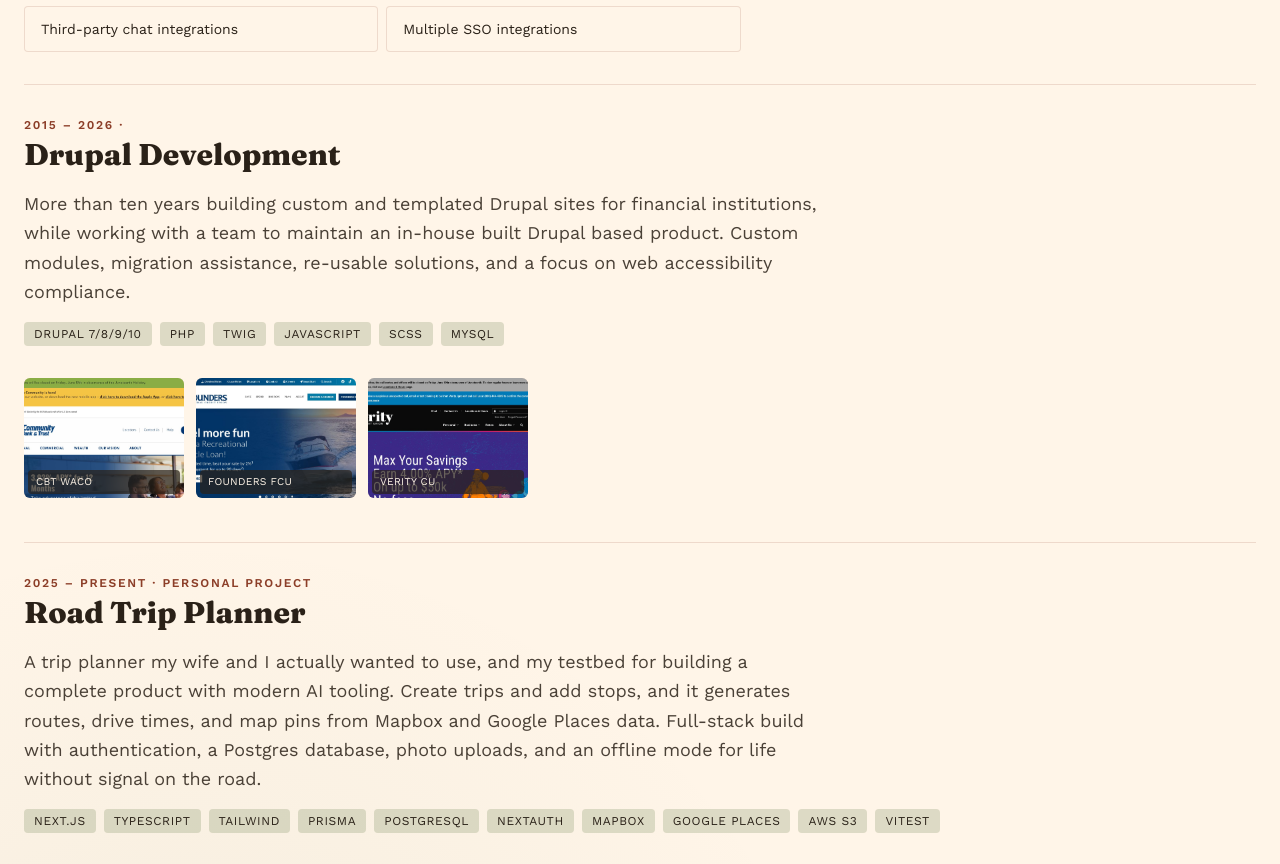
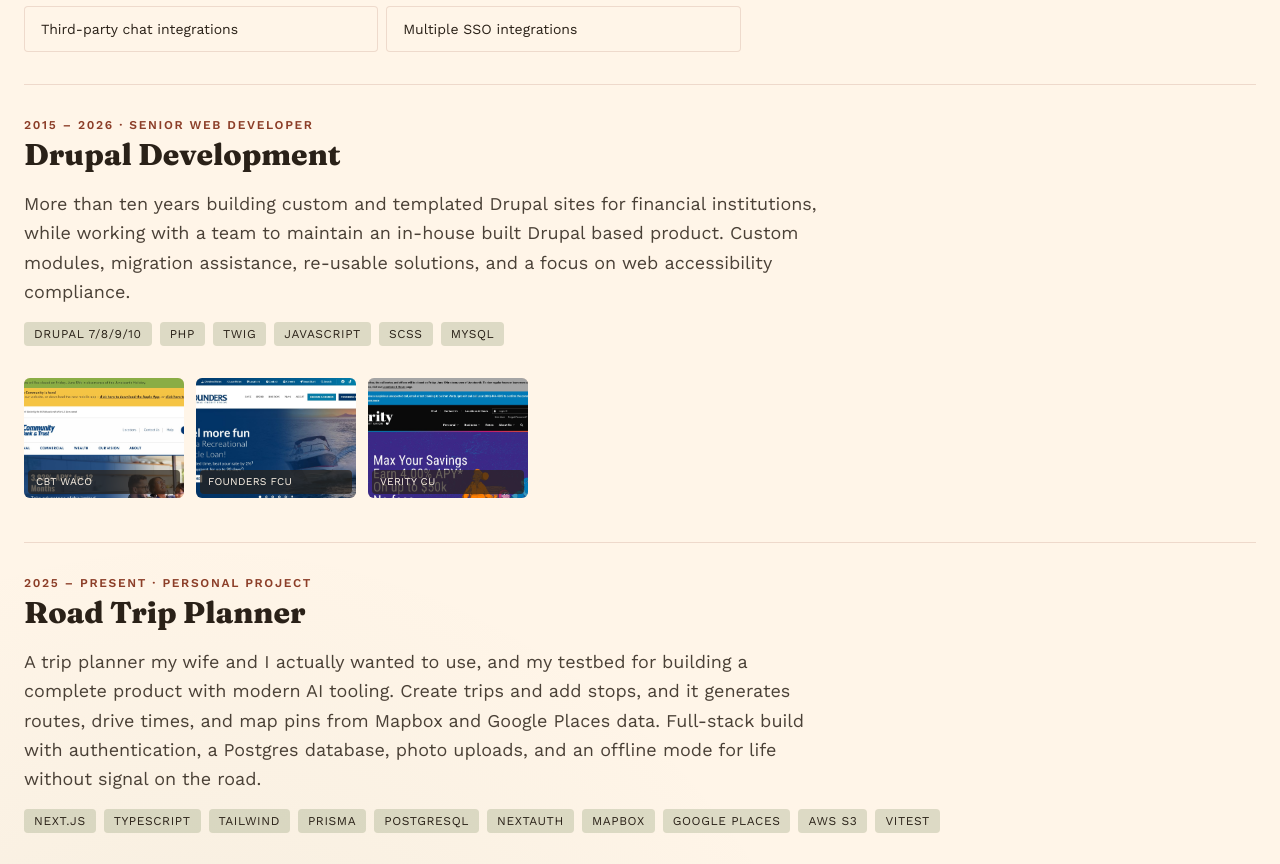
Before and after one commit to tshackelford/portfolio, a Next.js app: page / in a window 1280 px wide. Shown: the part 1781-2645 px from the top of the page. Built offline with nearby package versions, Linux system fonts and the light colour scheme; no server answers.

Commit message:
Fix role in drupal development

```diff
--- a/content/projects.ts
+++ b/content/projects.ts
@@ -55,7 +55,7 @@
   },{
     id: "drupal-cluster",
     title: "Drupal Development",
-    role: "",
+    role: "Senior Web Developer",
     timeframe: "2015 – 2026",
     summary:
       "More than ten years building custom and templated Drupal sites for financial institutions, while working with a team to maintain an in-house built Drupal based product. Custom modules, migration assistance, re-usable solutions, and a focus on web accessibility compliance. ",
```
